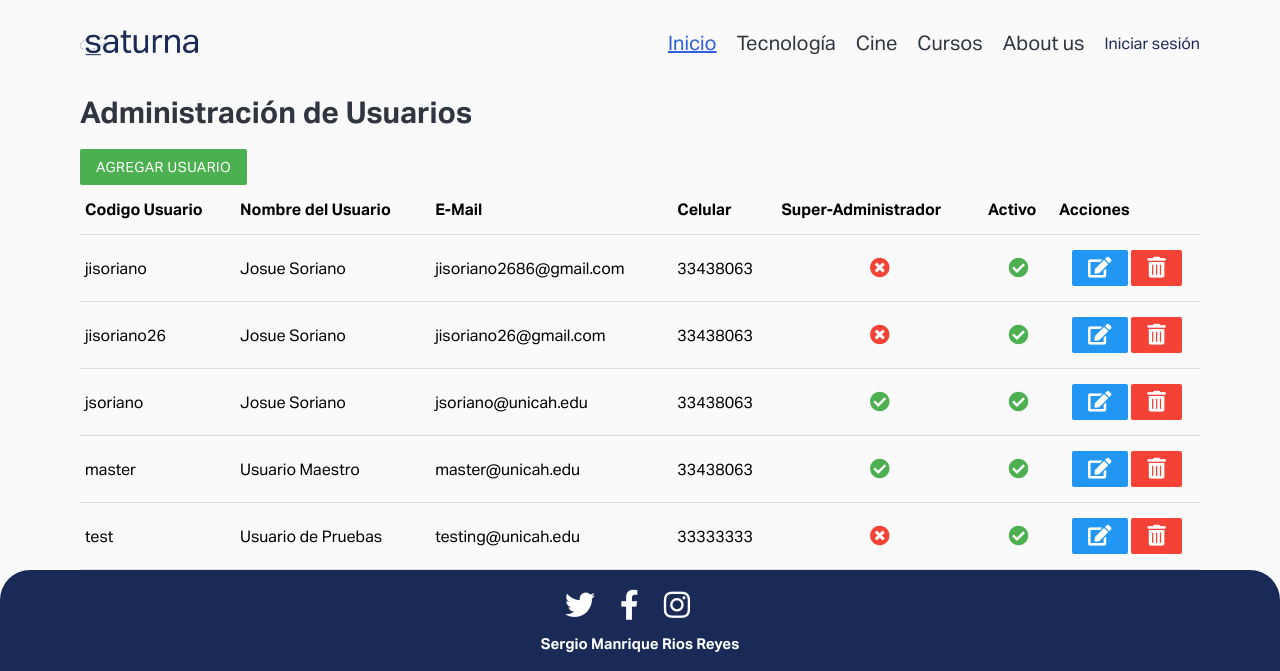
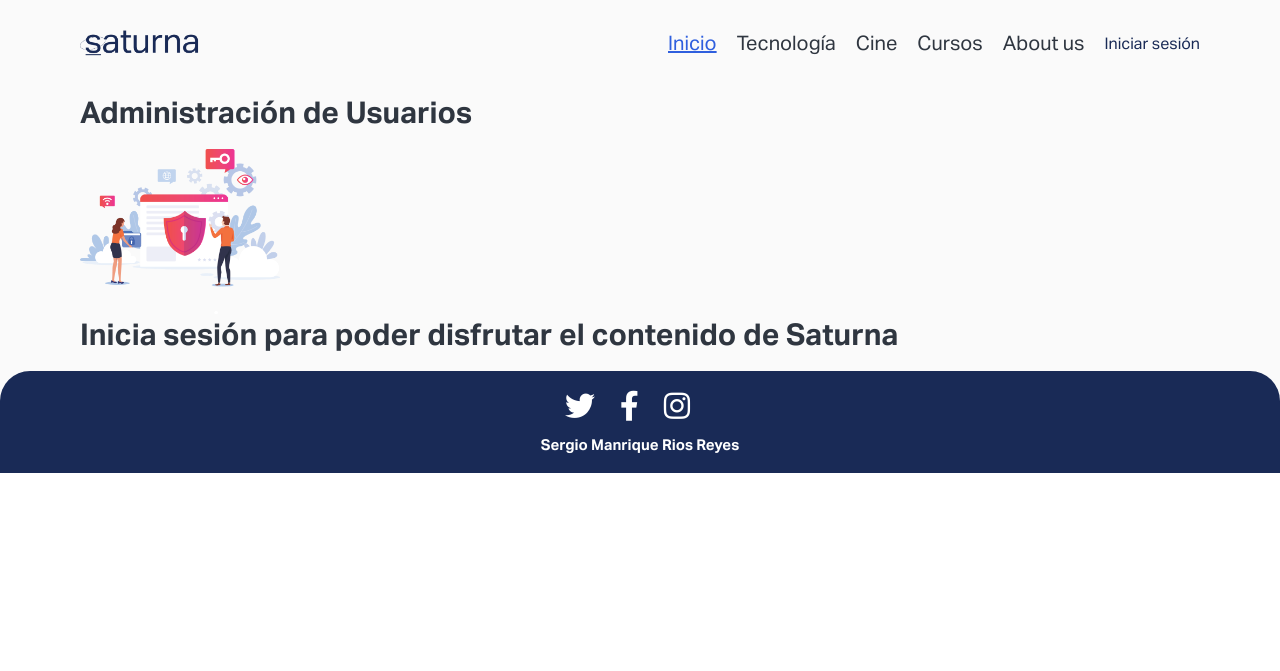
Before and after one commit to manrique-code/saturna-sistemaweb-portalesweb, a PHP site: page /index.php?mod=adminusuarios in a window 1280 px wide. Shown: the top 671 px of the page. Run offline with PHP 8.4, Linux system fonts and the light colour scheme; data comes from the database, SQL or seed files in the repository; tables that the repository leaves empty or names only in its code hold one stand-in row (values such as "Sample post").

Commit message:
Añadidos algunos imágenes para mostrar cuando existan errores de peticiones.

```diff
--- a/html/modulos/adminusuarios.modulo.php
+++ b/html/modulos/adminusuarios.modulo.php
@@ -1,6 +1,10 @@
 <?php
     global $f;
     global $urlRecursos;
+    global $urlSite;
+
+    if ($currentDataUser = $f->usuarioConectado()) {
+        if ($f->esAdmin()) {
 ?>
 <a href="#mdl-usuario" class="btn green modal-trigger">Agregar Usuario</a>
 <table>
@@ -116,7 +120,6 @@
             </div>
         </div>
 
-
     </form>
     </div>
     <div class="modal-footer">
@@ -124,4 +127,24 @@
         <a href="#!" class="modal-close waves-effect btn red">Cancelar</a>
     </div>
 </div>
+<script src="<?php echo $urlRecursos."/js/jquery.min.js" ?>"></script>
+<script src="<?php echo $urlRecursos."/js/materialize.min.js" ?>"></script>
 <script src="<?php echo $urlRecursos."/js/sweetalert2.min.js" ?>"></script>
+<?php
+        } else {
+?>
+    <div class="errorAdministrador">
+        <img src=<?php echo "$urlRecursos/img/errores/administrator2.png"?> style="heigth: 200px; width: 200px"alt="">
+        <h2>¿Qué hacés aquí?, tu usuario no tiene los permisos de superadministrador para realizar esta accion</h2>
+    </div>
+<?php
+        }
+    } else {
+?>
+    <div class="errorAdministrador">
+        <img src=<?php echo "$urlRecursos/img/errores/administrator2.png"?> style="heigth: 200px; width: 200px"alt="">
+        <h2>Inicia sesión para poder disfrutar el contenido de Saturna</h2>
+    </div>
+<?php
+    }
+?>
```
